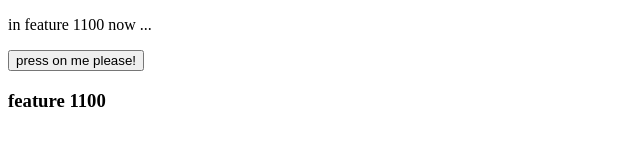
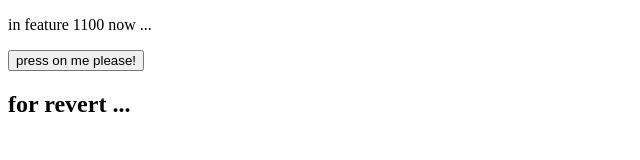
Before and after one commit to TSH61-git/git-lesson7, a plain HTML site: page index.html in a window 1280 px wide. Shown: the full height of the page, 0-640 px from the left. Drawn offline with Linux system fonts and the light colour scheme.

Commit message:
changes for revert

```diff
--- a/index.html
+++ b/index.html
@@ -9,6 +9,6 @@
 <body>
     <p> in feature 1100 now ... </p>
     <button> press on me please! </button>
-    <h3> feature 1100  </h3>
+    <h2> for revert ... </h2>
 </body>
 </html>
```
